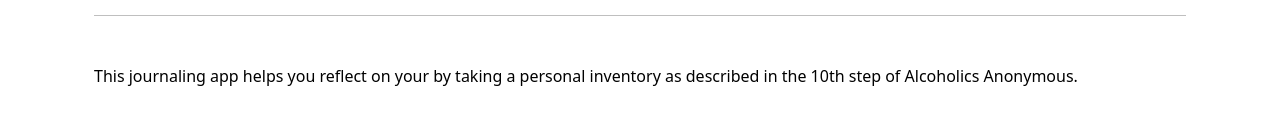
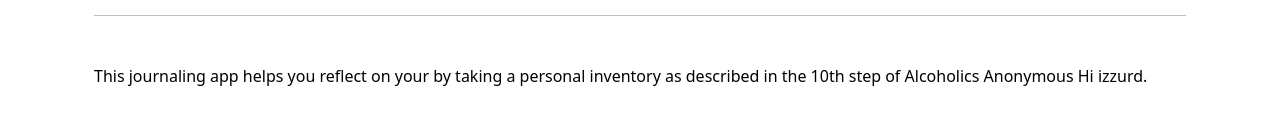
Before and after one commit to s-gruneberg/10step-journal, a React (Vite) app in the folder frontend/: page /about in a window 1280 px wide. Shown: the part 182-322 px from the top of the page. Built offline with nearby package versions, Linux system fonts and the light colour scheme.

Commit message:
testing deployment

```diff
--- a/frontend/src/pages/About.tsx
+++ b/frontend/src/pages/About.tsx
@@ -9,7 +9,7 @@
         <div className="container mt-4">
             <h1 className="mb-2">About</h1>
             <hr className="mb-5 mt-0" />
-            <p>This journaling app helps you reflect on your by taking a personal inventory as described in the 10th step of Alcoholics Anonymous.</p>
+            <p>This journaling app helps you reflect on your by taking a personal inventory as described in the 10th step of Alcoholics Anonymous Hi izzurd.</p>
 
             <h2 className="h3 mb-4 mt-5">Frequently Asked Questions</h2>
             <style>
```
